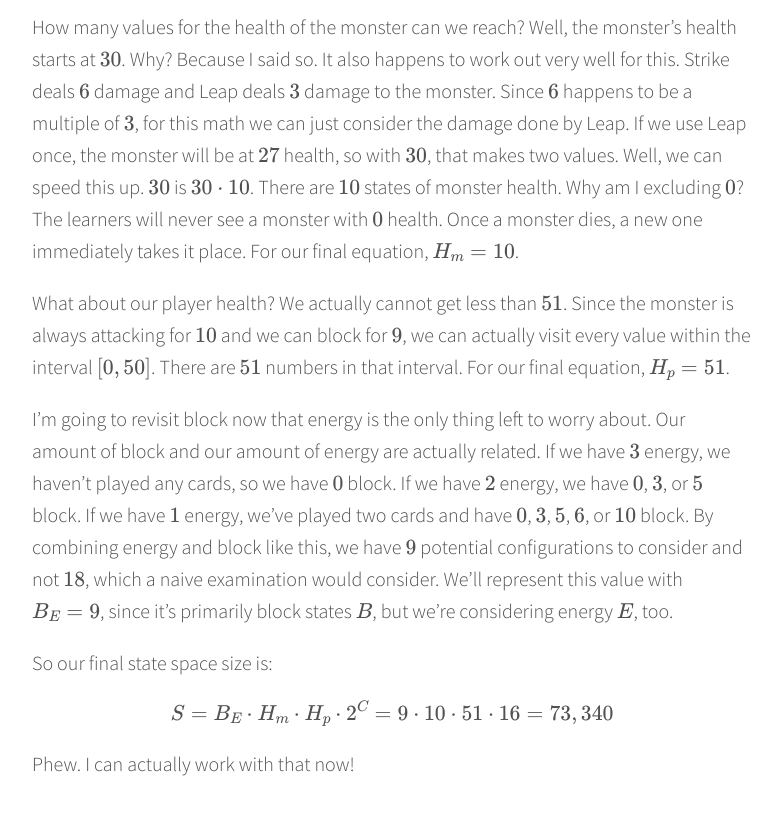
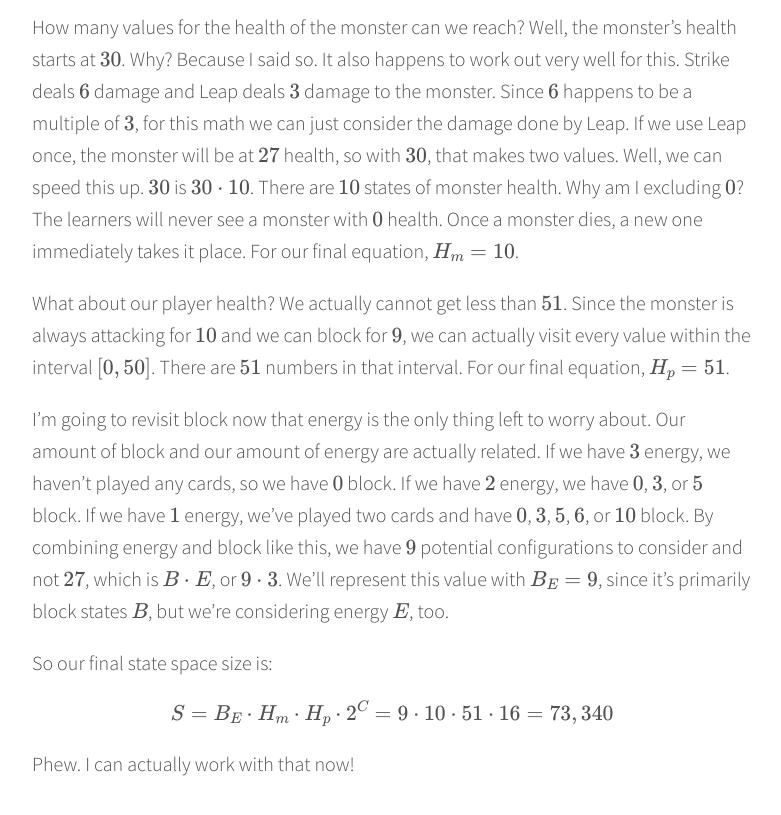
Before and after one commit to SleepySpaceBear/SleepySpaceBear.github.io, a Jekyll site: the page built from _posts/2022-04-10-on-sts-lite-and-states-spaces-pt-2.md, in a window 1280 px wide and 900 px high, scrolled down 1518 px. Shown: the top 815 px of the window, without its empty margins (248-1029 px from the left). Built offline with Jekyll 4.4.1, drawn with Linux system fonts in a browser that asks for light colours; formulas are drawn with MathJax 3.

Commit message:
Fixed some math!

```diff
--- a/_posts/2022-04-10-on-sts-lite-and-states-spaces-pt-2.md
+++ b/_posts/2022-04-10-on-sts-lite-and-states-spaces-pt-2.md
@@ -56,7 +56,7 @@ I'm going to revisit block now that energy is the only thing left to worry about
 of energy are actually related. If we have $$3$$ energy, we haven't played any cards, so we have $$0$$ block. If we
 have $$2$$ energy, we have $$0$$, $$3$$, or $$5$$ block. If we have $$1$$ energy, we've played two cards and
 have $$0$$, $$3$$, $$5$$, $$6$$, or $$10$$ block. By combining energy and block like this, we have $$9$$ potential
-configurations to consider and not $$18$$, which a naive examination would consider. We'll represent this value with
+configurations to consider and not $$27$$, which is $$B \cdot E$$, or $$9 \cdot 3$$. We'll represent this value with
 $$B_E = 9$$, since it's primarily block states $$B$$, but we're considering energy $$E$$, too.
 
 So our final state space size is:
```
